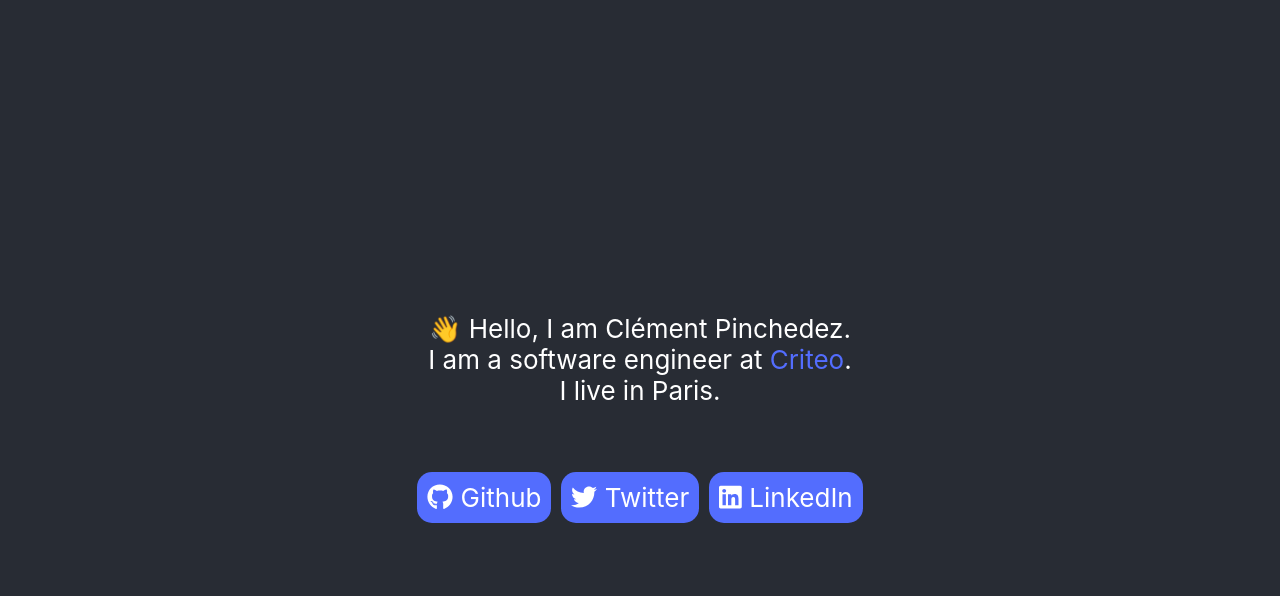
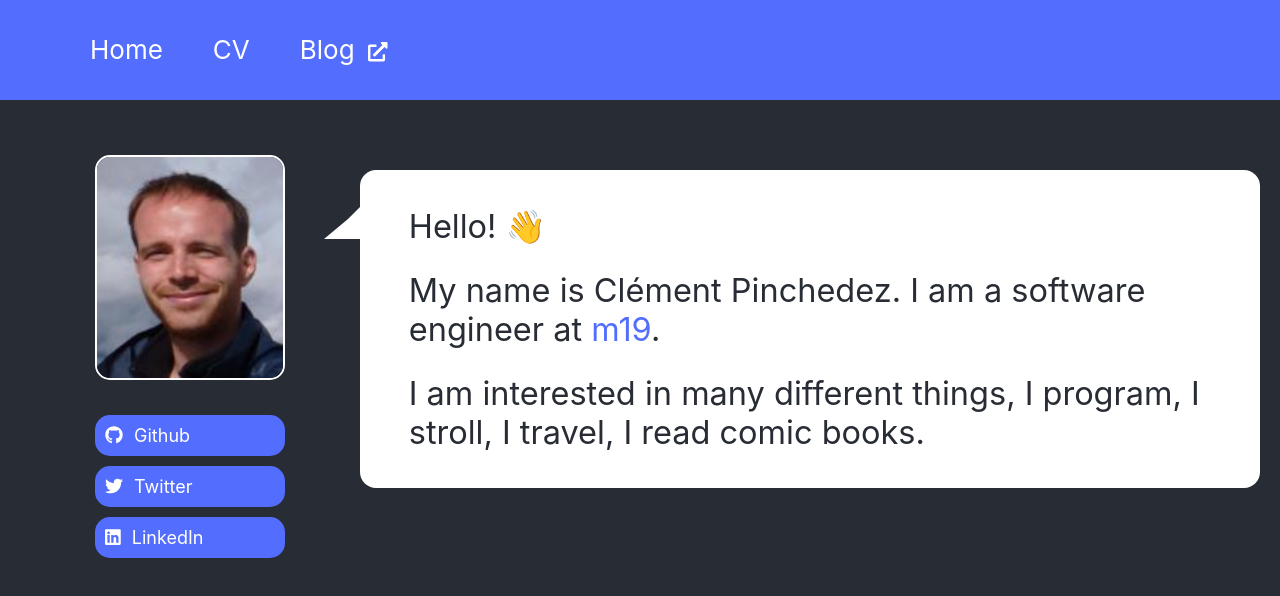
Before and after one commit to clempinch/personal-website, a React (Create React App) app: page / in a window 1280 px wide. Shown: the top 596 px of the page. Built offline with nearby package versions, Linux system fonts and the light colour scheme.

Commit message:
✨️ Create homepage

```diff
--- a/src/App.css
+++ b/src/App.css
@@ -1,43 +1,103 @@
 .App {
-  text-align: center;
+  --primary: white;
+  --secondary: #282c34;
+  --link-color: #536dfe;
+  --big: calc(10px + 2vmin);
+  --small: calc(10px + 1vmin);
+
+  background-color: var(--secondary);
+  min-height: 100vh;
+  font-size: var(--big);
+  color: var(--primary);
 }
 
-.App-header {
-  background-color: #282c34;
-  min-height: 100vh;
-  display: flex;
-  flex-direction: column;
-  align-items: center;
-  justify-content: center;
-  font-size: calc(10px + 2vmin);
-  color: white;
-}
-
-.link {
-  color: #536dfe;
+a {
+  color: var(--link-color);
   text-decoration: none;
 }
 
-.link:hover {
+a:hover {
   text-decoration: underline;
 }
 
-.social {
-  margin-top: 50px;
+nav {
+  position: fixed;
+  top: 0%;
+  width: 100%;
+  padding-top: 25px;
+  padding-bottom: 25px;
+  line-height: 50px;
+  background-color: var(--link-color);
 }
 
-.social .link {
-  background-color: #536dfe;
+nav a {
+  color: var(--primary);
+}
+
+nav > ul {
+  display: flex;
+  align-items: center;
+  margin: 0 auto;
+  list-style: none;
+}
+
+nav > ul > li {
+  margin-left: 50px;
+}
+
+.append-icon {
+  margin-left: 6px;
+}
+
+.prepend-icon {
+  margin-right: 6px;
+}
+
+.app-content {
+  position: fixed;
+  top: 150px;
+  display: flex;
+  flex-direction: row;
+  height: 100%;
+}
+
+.left-side-panel {
+  display: flex;
+  flex-direction: column;
+  min-width: 200px;
+  padding-left: 90px;
+  padding-right: 50px;
+}
+
+.face {
+  border: var(--primary) solid 2px;
+  border-radius: 15px;
+  margin: 5px;
+}
+
+.social {
+  display: flex;
+  flex-direction: column;
+  font-size: var(--small);
+  margin-top: 25px;
+}
+
+.social a {
+  background-color: var(--link-color);
   color: white;
   text-decoration: none;
   padding: 10px;
   margin: 5px;
   border-radius: 15px;
-  transition: all 0.5s ease-out;
+  transition: all 0.3s ease-out;
 }
 
-.social .link:hover {
+.social a:hover {
   color: #333;
   background-color: #fff;
   color: #536dfe;
 }
+
+.content {
+  flex: 1;
+}
--- a/src/App.tsx
+++ b/src/App.tsx
@@ -1,4 +1,3 @@
-import React from "react";
 import "./App.css";
 import { FontAwesomeIcon } from "@fortawesome/react-fontawesome";
 import {
@@ -6,28 +5,43 @@ import {
   faTwitter,
   faLinkedin,
 } from "@fortawesome/free-brands-svg-icons";
+import { BrowserRouter as Router, Switch, Route, Link } from "react-router-dom";
+import { Home } from "./pages/Home";
+import { Cv } from "./pages/Cv";
+import { faExternalLinkAlt } from "@fortawesome/free-solid-svg-icons";
+import faceImg from "./assets/face.jpeg";
 
-class App extends React.Component {
-  render() {
+export default function App() {
   return (
+    <Router>
       <div className="App">
-        <header className="App-header">
-          <p>
-            <span role="img" aria-label="hello">
-              👋
-            </span>{" "}
-            Hello, I am Clément Pinchedez.
-            <br />I am a software engineer at{" "}
+        <nav>
+          <ul>
+            <li>
+              <Link to="/">Home</Link>
+            </li>
+            <li>
+              <Link to="/cv">CV</Link>
+            </li>
+            <li>
               <a
-              className="link"
-              href="https://www.criteo.com"
+                href="https://blog.clempinch.com"
                 target="_blank"
-              rel="noopener noreferrer"
+                rel="noreferrer"
               >
-              Criteo
+                Blog{" "}
+                <FontAwesomeIcon
+                  icon={faExternalLinkAlt}
+                  size="xs"
+                  className="append-icon"
+                />
               </a>
-            .<br />I live in Paris.
-          </p>
+            </li>
+          </ul>
+        </nav>
+        <div className="app-content">
+          <div className="left-side-panel">
+            <img src={faceImg} alt="Face" className="face" />
             <div className="social">
               <a
                 className="link"
@@ -35,7 +49,8 @@ class App extends React.Component {
                 target="_blank"
                 rel="noopener noreferrer"
               >
-              <FontAwesomeIcon icon={faGithub} /> Github
+                <FontAwesomeIcon icon={faGithub} className="prepend-icon" />{" "}
+                Github
               </a>
               <a
                 className="link"
@@ -43,7 +58,8 @@ class App extends React.Component {
                 target="_blank"
                 rel="noopener noreferrer"
               >
-              <FontAwesomeIcon icon={faTwitter} /> Twitter
+                <FontAwesomeIcon icon={faTwitter} className="prepend-icon" />{" "}
+                Twitter
               </a>
               <a
                 className="link"
@@ -51,13 +67,79 @@ class App extends React.Component {
                 target="_blank"
                 rel="noopener noreferrer"
               >
-              <FontAwesomeIcon icon={faLinkedin} /> LinkedIn
+                <FontAwesomeIcon icon={faLinkedin} className="prepend-icon" />{" "}
+                LinkedIn
               </a>
             </div>
-        </header>
           </div>
+          <div className="content">
+            {" "}
+            <Switch>
+              <Route path="/cv">
+                <Cv />
+              </Route>
+              <Route path="/">
+                <Home />
+              </Route>
+            </Switch>
+          </div>
+        </div>
+      </div>
+    </Router>
   );
 }
-}
 
-export default App;
+// class App extends React.Component {
+//   render() {
+//     return (
+//       <div className="App">
+//         <header className="App-header">
+//           <p>
+//             <span role="img" aria-label="hello">
+//               👋
+//             </span>{" "}
+//             Hello, I am Clément Pinchedez.
+//             <br />I am a software engineer at{" "}
+//             <a
+//               className="link"
+//               href="https://www.criteo.com"
+//               target="_blank"
+//               rel="noopener noreferrer"
+//             >
+//               Criteo
+//             </a>
+//             .<br />I live in Paris.
+//           </p>
+//           <div className="social">
+//             <a
+//               className="link"
+//               href="https://github.com/clempinch"
+//               target="_blank"
+//               rel="noopener noreferrer"
+//             >
+//               <FontAwesomeIcon icon={faGithub} /> Github
+//             </a>
+//             <a
+//               className="link"
+//               href="https://twitter.com/clempinch"
+//               target="_blank"
+//               rel="noopener noreferrer"
+//             >
+//               <FontAwesomeIcon icon={faTwitter} /> Twitter
+//             </a>
+//             <a
+//               className="link"
+//               href="https://www.linkedin.com/in/clementpinchedez/"
+//               target="_blank"
+//               rel="noopener noreferrer"
+//             >
+//               <FontAwesomeIcon icon={faLinkedin} /> LinkedIn
+//             </a>
+//           </div>
+//         </header>
+//       </div>
+//     );
+//   }
+// }
+
+// export default App;
--- a/src/index.css
+++ b/src/index.css
@@ -1,13 +1,8 @@
 body {
   margin: 0;
-  font-family: -apple-system, BlinkMacSystemFont, 'Segoe UI', 'Roboto', 'Oxygen',
-    'Ubuntu', 'Cantarell', 'Fira Sans', 'Droid Sans', 'Helvetica Neue',
+  font-family: -apple-system, BlinkMacSystemFont, "Segoe UI", "Roboto", "Oxygen",
+    "Ubuntu", "Cantarell", "Fira Sans", "Droid Sans", "Helvetica Neue",
     sans-serif;
   -webkit-font-smoothing: antialiased;
   -moz-osx-font-smoothing: grayscale;
 }
-
-code {
-  font-family: source-code-pro, Menlo, Monaco, Consolas, 'Courier New',
-    monospace;
-}
--- /dev/null
+++ b/src/pages/Cv.tsx
@@ -0,0 +1,9 @@
+export function Cv() {
+  return (
+    <div className="cv">
+      <h1>My CV</h1>
+      <h2>Experience</h2>
+      ...
+    </div>
+  );
+}
--- /dev/null
+++ b/src/pages/Home.css
@@ -0,0 +1,30 @@
+.home {
+  padding: 20px;
+}
+
+.bubble {
+  position: relative;
+  max-width: 30em;
+  background-color: var(--primary);
+  padding: 1.125em 1.5em;
+  font-size: 1.25em;
+  border-radius: 1rem;
+  color: var(--secondary);
+}
+
+.bubble::before {
+  content: "";
+  position: absolute;
+  width: 0;
+  height: 0;
+  right: 100%;
+  border-left: 24px solid transparent;
+  border-right: 12px solid var(--primary);
+  border-top: 12px solid transparent;
+  border-bottom: 20px solid var(--primary);
+  line-height: 24px;
+}
+
+.paragraph {
+  margin-top: 25px;
+}
--- /dev/null
+++ b/src/pages/Home.tsx
@@ -0,0 +1,32 @@
+import "./Home.css";
+
+export function Home() {
+  return (
+    <div className="home">
+      <div className="bubble">
+        <div>
+          Hello!{" "}
+          <span role="img" aria-label="hello">
+            👋
+          </span>
+        </div>
+        <div className="paragraph">
+          My name is Clément Pinchedez. I am a software engineer at{" "}
+          <a
+            className="link"
+            href="https://www.m19.com/"
+            target="_blank"
+            rel="noopener noreferrer"
+          >
+            m19
+          </a>
+          .
+        </div>
+        <div className="paragraph">
+          I am interested in many different things, I program, I stroll, I
+          travel, I read comic books.
+        </div>
+      </div>
+    </div>
+  );
+}
```
Also changed, not shown: src/assets/face.jpeg (added). Lines whose indentation alone changed are shown as unchanged.
